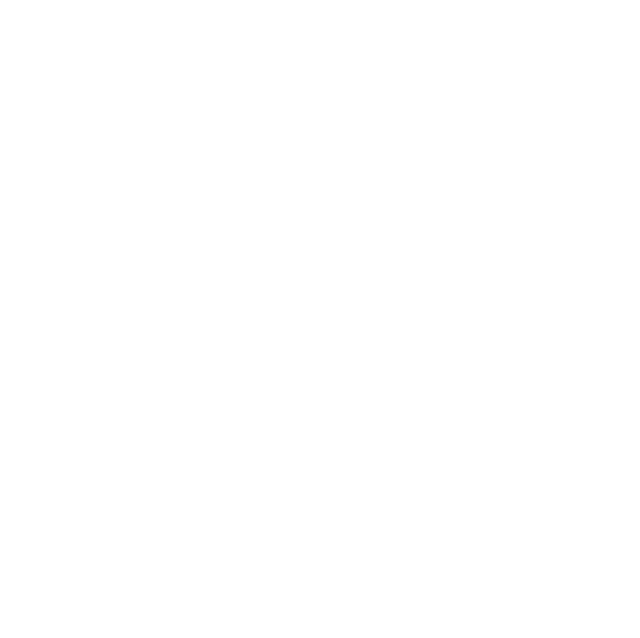
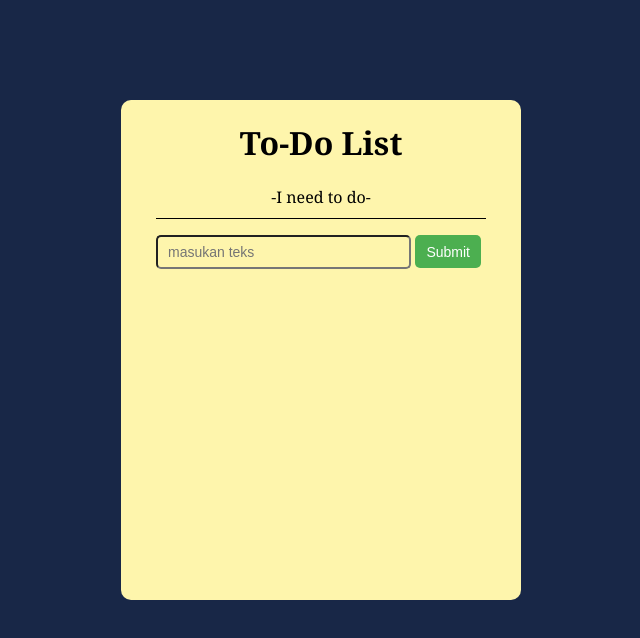
Before and after one commit to dts-kominfo-rea4b/challenge-dom-ilyaszatra, a website: page index.html in a window 1280 px wide. Shown: the whole page, without its empty margins (319-959 px from the left). Drawn offline with Linux system fonts and the light colour scheme.

Commit message:
buat styling form

```diff
--- a/index.html
+++ b/index.html
@@ -4,32 +4,51 @@
     <meta charset="UTF-8" />
     <meta http-equiv="X-UA-Compatible" content="IE=edge" />
     <meta name="viewport" content="width=device-width, initial-scale=1.0" />
+    <link rel="stylesheet" href="style.css">
     <title>Challenge - DOM</title>
   </head>
   <body>
+
     <div id="app">
+      <form>
         <!-- TODO: Buatlah sebuah header dengan id todo-title -->
         <!-- TODO: Buatlah sebuah subtitle dengan id todo-subtitle -->
+        <h1 id="todo-title">To-Do List</h1>
+        <p id="todo-subtitle">-I need to do-</p>
 
         <!-- Section: input -->
+        <section title="input">
           <!-- TODO: Buatlah sebuah input bertipe text dengan id todo-input -->
+          <input type="text" placeholder="masukan teks" id="todo-input">
           <!-- TODO: Buatlah sebuah button dengan id todo-submit -->
+          <input type="button" value="Submit" id="todo-submit">
+
+        </section>
 
         <!-- Section output -->
+        <section title="output">
           <!-- TODO: Buatlah sebuah <ul> dengan id todo-output -->
+          <ul id="todo-output">
+
+          </ul>
+        </section>
       </div>
+
+      </form>
 
     <!-- ! Untuk tantangan ini, script jangan diubah ke external js yah ! -->
     <script>
       // TODO: Deklarasi variable sesuai dengan kebutuhan di sini
-      let button;
-      let input;
-      let output;
+      let button = document.getElementById('todo-submit');
+      let input = document.getElementById('todo-input');
+      let output = document.getElementById('todo-output');
 
       // TODO: Buatlah sebuah fungsi dengan nama fnClickHandler
       // Fungsi yang digunakan untuk menambahkan tulisan
       // Jangan ubah cara deklarasi fungsinya, cukup isi saja
-      function fnClickHandler(toDoItem) {}
+      function fnClickHandler(toDoItem) {
+        return alert('${}')
+      }
 
       // TODO: register event onclick / addEventListener untuk button
       // akan menjalankan fungsi fnClickHandler
--- /dev/null
+++ b/style.css
@@ -0,0 +1,56 @@
+body {
+    margin: 0;
+    padding: 0;
+    font-family:Georgia, 'Times New Roman', Times, serif;
+    background: #182747;
+  }
+
+  #app {
+    position: absolute;
+    top: 25%;
+    left: 50%;
+    transform: translate(-50%, -20%);
+    width: 400px;
+    height: 500px;
+    background: #FEF5AC;
+    border-radius: 10px;
+  }
+
+  h1 {
+    text-align: center;
+  }
+
+  #todo-subtitle {
+    text-align: center;
+    padding: 0 0 10px 0;
+    border-bottom: 1px solid;
+  }
+
+  form {
+    padding: 0 35px;
+    box-sizing: border-box;
+  }
+
+
+  #todo-input {
+    background: none;
+    border-radius: 5px;
+    font-size: 14px;
+    height: 30px;
+    width: 70%;
+    padding: 0 10px;
+  }
+
+  #todo-submit {
+    width: 20%;
+    height: 33px;
+    border: none;
+    font-size: 14px;
+    background-color: #4CAF50;
+    border-radius: 5px;
+    color: white;
+  }
+
+  #todo-submit:hover {
+    background-color: #45a049;
+  }
```
Lines whose indentation alone changed are shown as unchanged.
